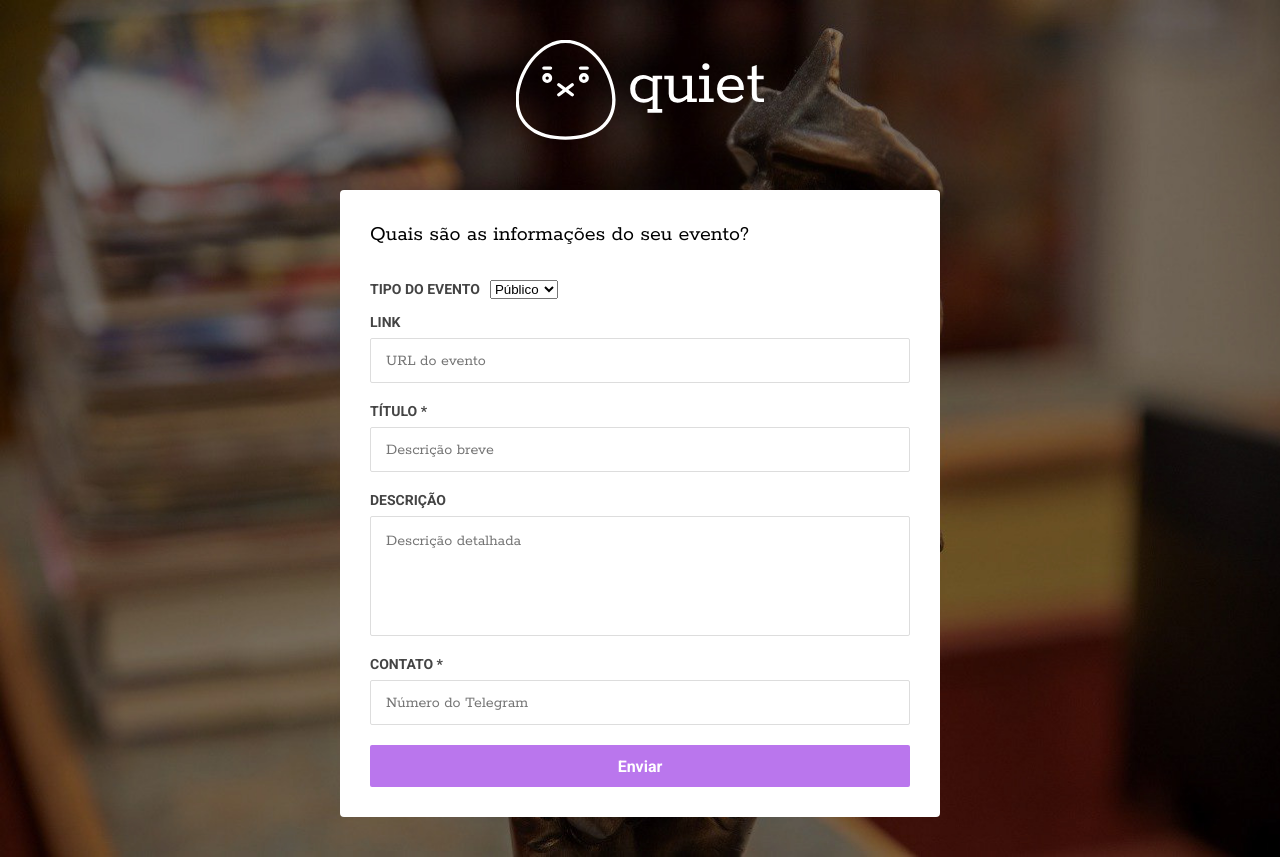
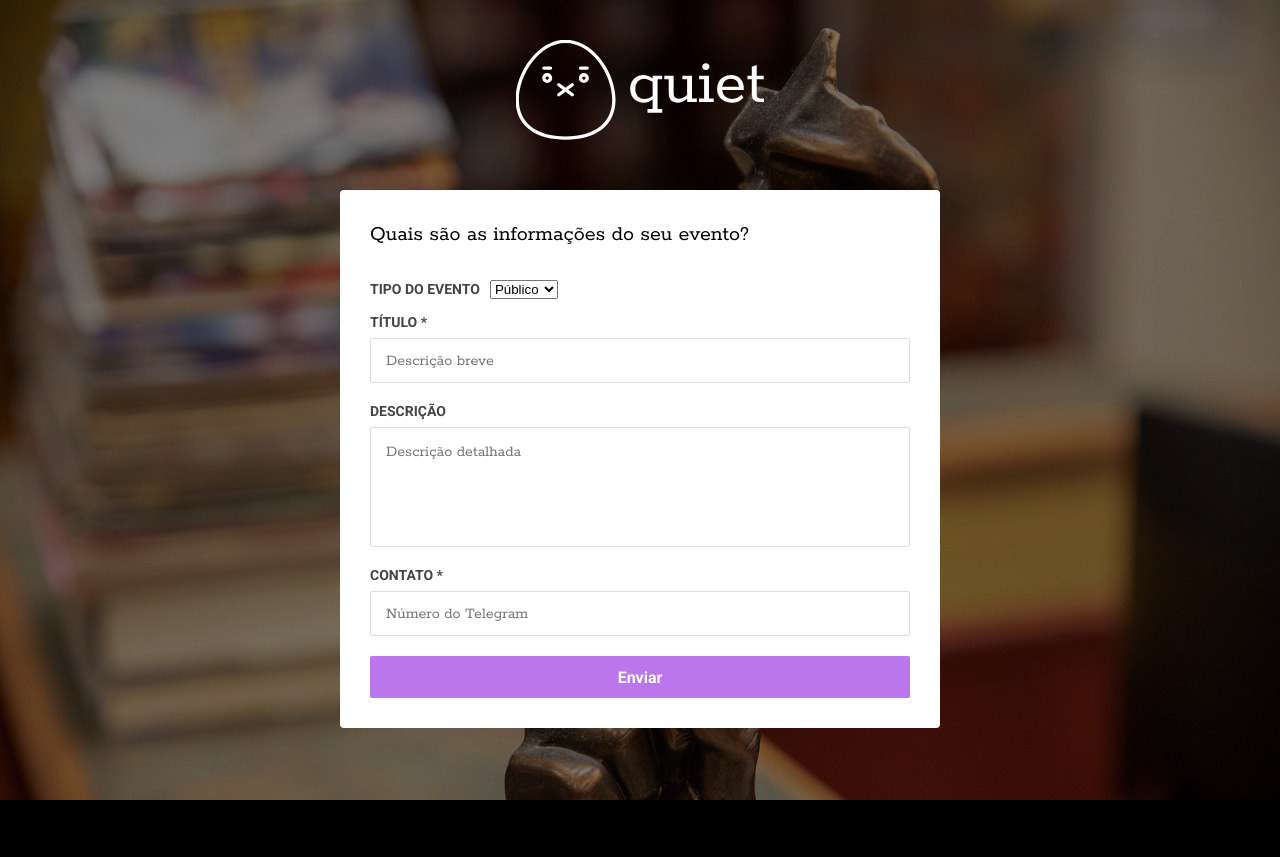
Before and after one commit to martonpss/Quiet, a React (Create React App) app: page /register in a window 1280 px wide. After the commit the page ends 800 px from the top, so only its background shows below. Built offline with nearby package versions, Linux system fonts and the light colour scheme.

Commit message:
Remove input de link do evento

```diff
--- a/src/pages/Register/index.js
+++ b/src/pages/Register/index.js
@@ -32,14 +32,6 @@ export default function Register() {
 					</select>
 				</div>
 
-				<label htmlFor="registerLink">LINK</label>
-				<input
-					type="text"
-					id="registerLink"
-					placeholder="URL do evento"
-					maxLength="2048"
-				/>
-
 				<label htmlFor="registerTitle">TÍTULO *</label>
 				<input
 					type="text"
```
